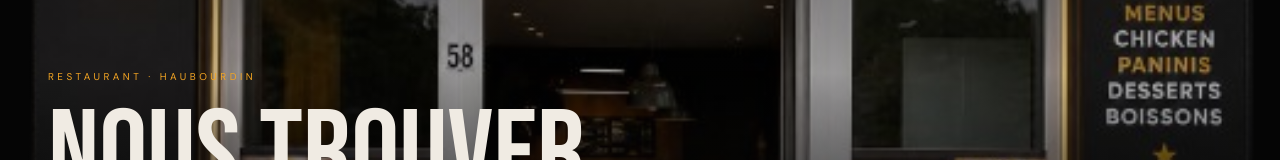
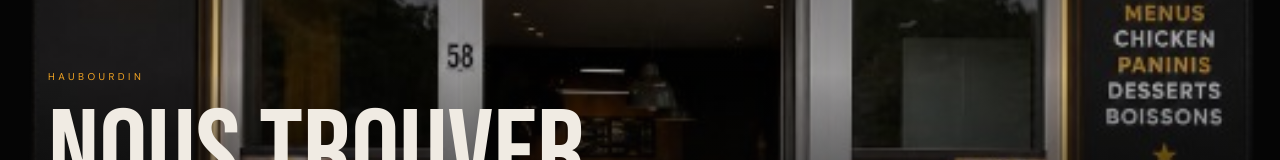
Before and after one commit to Yanlry/burgerfactory, a Next.js app: page /nous-trouver in a window 1280 px wide. Shown: the part 151-311 px from the top of the page. Built offline with nearby package versions, Linux system fonts and the light colour scheme.

Commit message:
ajout style

```diff
--- a/src/app/nous-trouver/NousTrouverView.tsx
+++ b/src/app/nous-trouver/NousTrouverView.tsx
@@ -45,7 +45,7 @@ export function NousTrouverView() {
             animate={{ opacity: 1, y: 0 }}
             transition={{ duration: 0.6, delay: 0.1 }}
           >
-            Restaurant · Haubourdin
+            Haubourdin
           </motion.span>
           <motion.h1
             className="font-display text-[clamp(3.2rem,10vw,7.5rem)] text-warm-white leading-none"
--- a/src/components/home/Hero.tsx
+++ b/src/components/home/Hero.tsx
@@ -171,7 +171,7 @@ function HeroMobile() {
       >
         <div className="h-px flex-1 bg-gradient-to-r from-transparent to-gold/40" />
         <span className="font-body text-[0.6rem] text-gold/70 tracking-[0.38em] uppercase whitespace-nowrap">
-          Restaurant · Haubourdin
+          Haubourdin
         </span>
         <div className="h-px flex-1 bg-gradient-to-l from-transparent to-gold/40" />
       </motion.div>
@@ -287,10 +287,7 @@ function HeroMobile() {
               </div>
 
               {/* Grand texte statut */}
-              <p className={[
-                "font-display leading-none tracking-[0.12em]",
-                status.open ? "text-emerald-400" : "text-warm-white/25",
-              ].join(" ")}
+              <p className="font-display leading-none tracking-[0.12em] text-warm-white"
                 style={{ fontSize: "clamp(2rem, 10vw, 3.2rem)" }}
               >
                 {status.statusText}
```
